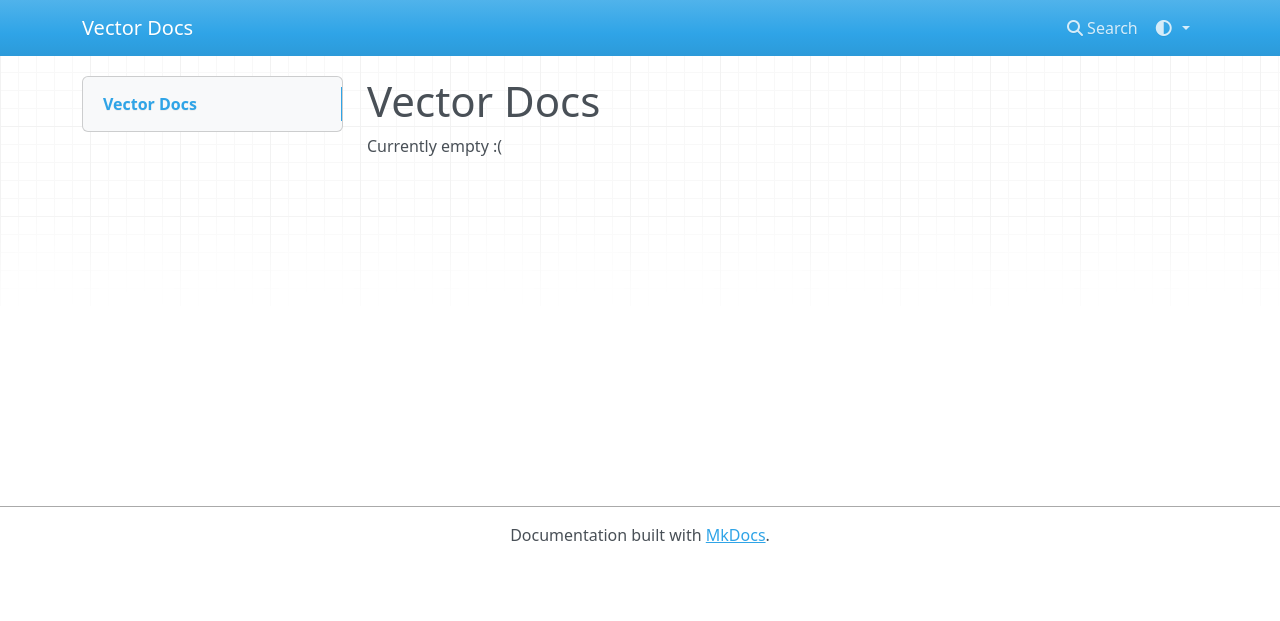
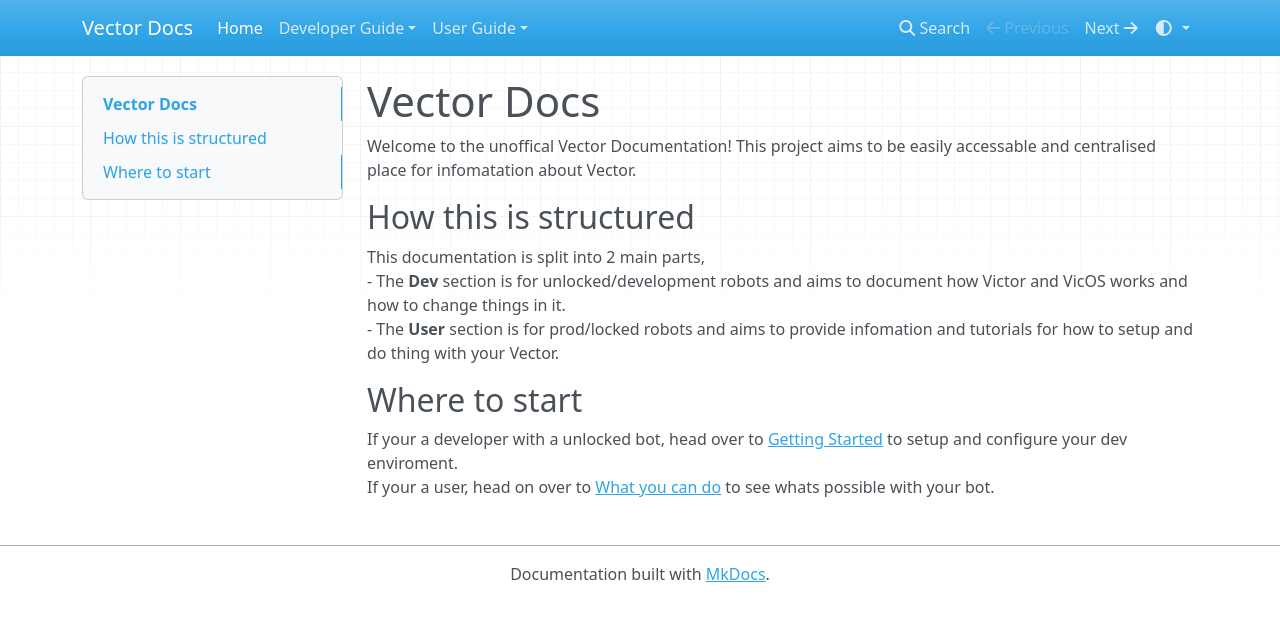
Before and after one commit to ThommoMC/vector-docs, an MkDocs documentation site: the page built from docs/index.md, in a window 1280 px wide. Shown: the top 621 px of the page. Built offline with MkDocs 1.6.1, drawn with Linux system fonts in a browser that asks for light colours; nearby versions of some CDN libraries.

Commit message:
Fill out index.md and create place holders for guides it links too, along with updating the nav bar to point to these new files

```diff
--- a/docs/index.md
+++ b/docs/index.md
@@ -1,3 +1,12 @@
 # Vector Docs
 
-Currently empty :(
+Welcome to the unoffical Vector Documentation! This project aims to be easily accessable and centralised place for infomatation about Vector.
+
+## How this is structured
+This documentation is split into 2 main parts,
+    - The **Dev** section is for unlocked/development robots and aims to document how Victor and VicOS works and how to change things in it.
+    - The **User** section is for prod/locked robots and aims to provide infomation and tutorials for how to setup and do thing with your Vector.
+
+## Where to start
+If your a developer with a unlocked bot, head over to [Getting Started](dev-guide/getting-started.md) to setup and configure your dev enviroment.
+If your a user, head on over to [What you can do](user-guide/what-you-can-do.md) to see whats possible with your bot.
--- a/mkdocs.yml
+++ b/mkdocs.yml
@@ -3,3 +3,10 @@
   name: mkdocs
   color_mode: auto
   user_color_mode_toggle: true
+
+nav:
+  - Home: index.md
+  - Developer Guide:
+    - Getting Started: dev-guide/getting-started.md
+  - User Guide:
+    - What you can do: user-guide/what-you-can-do.md
```
Also changed, not shown: docs/dev-guide/getting-started.md (added), docs/user-guide/what-you-can-do.md (added).
